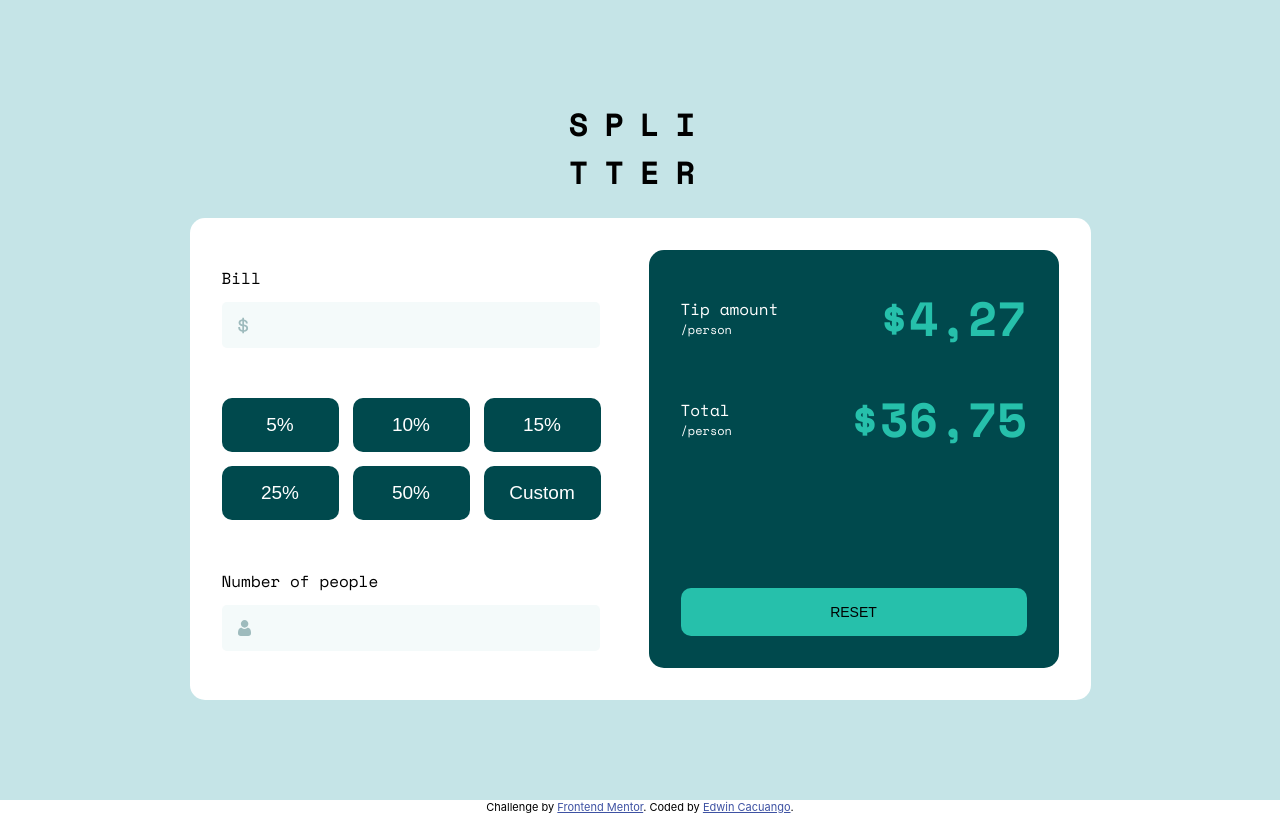
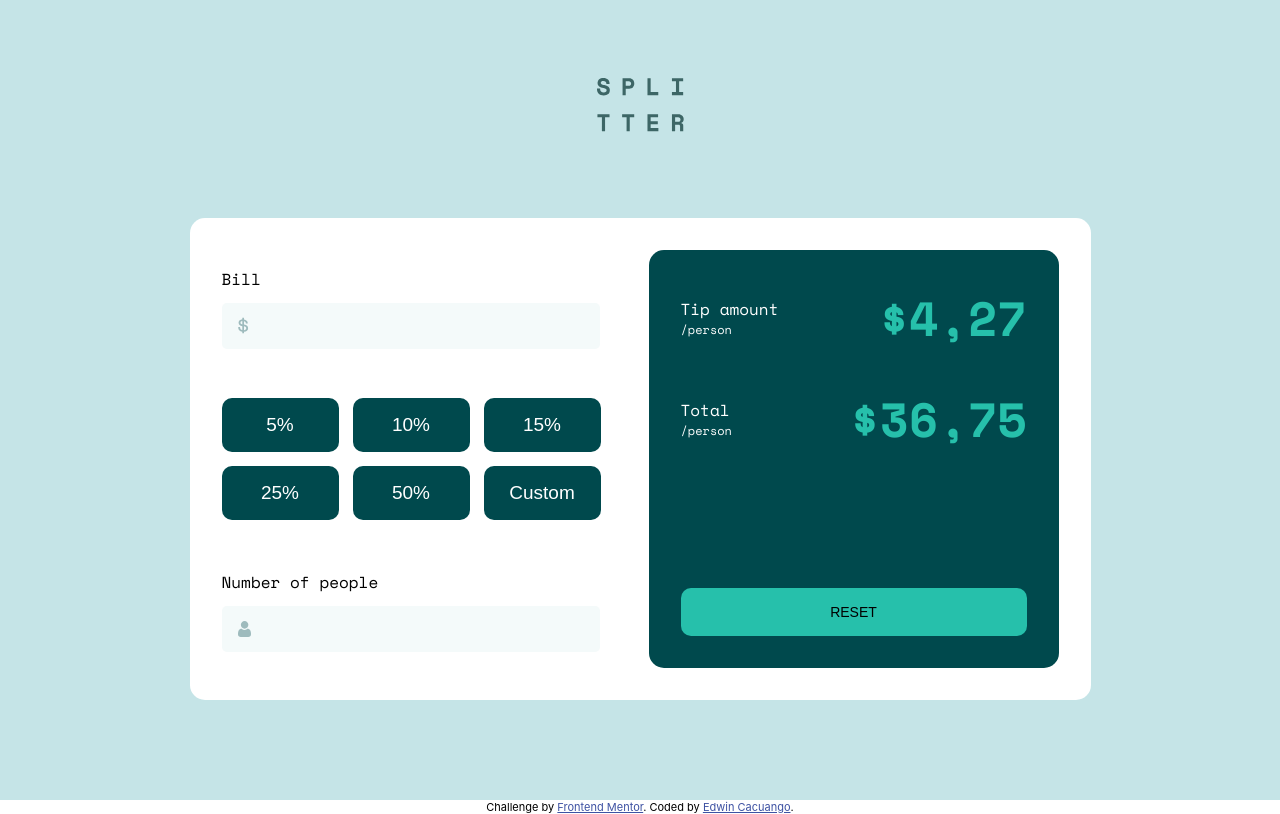
Before and after one commit to EdwinCacuango/tip-calculator-app, a React (Create React App) app in the folder my-tip-calculator/: page / in a window 1280 px wide. Built offline with nearby package versions, Linux system fonts and the light colour scheme.

Commit message:
Added first functionality to bill input Parsed to number Added some util information from use context

```diff
--- a/my-tip-calculator/src/App.jsx
+++ b/my-tip-calculator/src/App.jsx
@@ -1,11 +1,12 @@
 import "./App.css";
 import ResultsCard from "./components/ResultsCard";
 import InputCards from "./components/InputsCard";
+import MainLogo from "./components/MainLogo";
 
 function App() {
   return (
     <div className="App">
-      <h1>Spli<span>tter</span></h1>
+      <MainLogo />
       <div className="calculator">
         <InputCards></InputCards>
         <ResultsCard></ResultsCard>
--- a/my-tip-calculator/src/components/InputsCard.jsx
+++ b/my-tip-calculator/src/components/InputsCard.jsx
@@ -1,18 +1,37 @@
-import { useState } from "react";
+import { useContext, useState } from "react";
 import ButtonsList from "./ButtonsList";
-import "./InputsCard.css"
+import "./InputsCard.css";
 
 function InputCards(props) {
+  const [currentBill, setBill] = useState(0);
+  const showResult = (event) => {
+    const newValue = () => {
+      const value = event.target.value;
+      const fixedValue = Number(value);
+      return fixedValue;
+    };
+    setBill(newValue);
+    console.log(currentBill);
+    console.log(typeof currentBill);
+  };
+
+  // const Bill=useContext
   return (
     <div className="inputs-card">
       <div>
         <p>Bill</p>
-        <input type="number" id="bill"/>
+        <input
+          type="number"
+          id="bill"
+          min="1"
+          max="10000"
+          onChange={showResult}
+        />
       </div>
       <ButtonsList></ButtonsList>
       <div>
         <p>Number of people</p>
-        <input type="number" id="number-people"/>
+        <input type="number" id="number-people" />
       </div>
     </div>
   );
--- /dev/null
+++ b/my-tip-calculator/src/components/MainLogo.css
@@ -0,0 +1,3 @@
+img{
+    margin-bottom: 5.375rem;
+}
--- /dev/null
+++ b/my-tip-calculator/src/components/MainLogo.jsx
@@ -0,0 +1,7 @@
+import logoP from"./images/logo.svg"
+import "./MainLogo.css"
+function MainLogo(){
+    return <img src={logoP} alt="" />
+}
+
+export default MainLogo;
```
Also changed, not shown: my-tip-calculator/public/manifest.json, my-tip-calculator/src/logo.svg (deleted), 1 other file (tests, documents, lock files or other folders).
